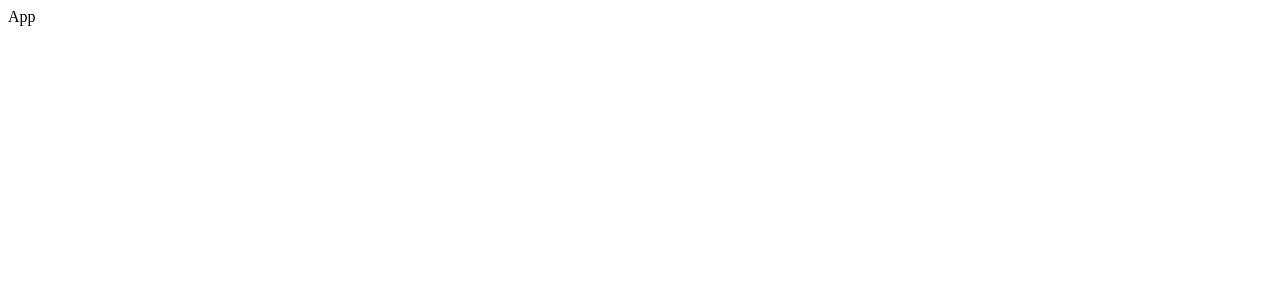
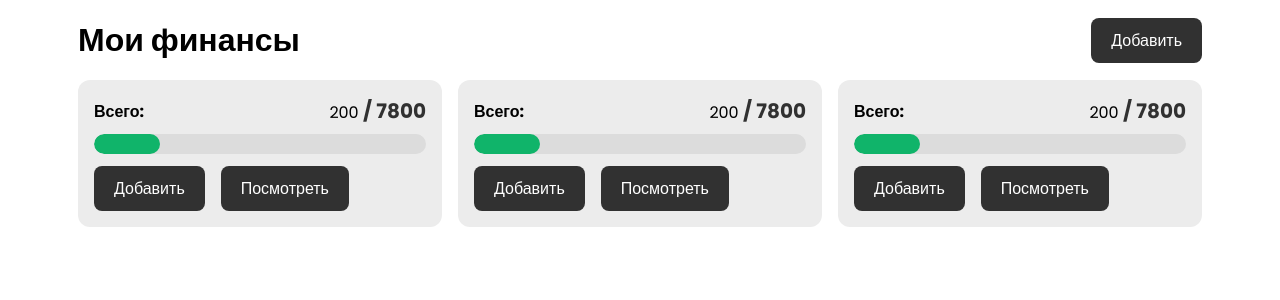
Before and after one commit to Chayzat/my-finance, a React (Create React App) app: page / in a window 1280 px wide. Shown: the top 300 px of the page. Built offline with nearby package versions, Linux system fonts and the light colour scheme.

Commit message:
feat: basic template

```diff
--- /dev/null
+++ b/src/App.css
@@ -0,0 +1,150 @@
+/*=============== GOOGLE FONTS ===============*/
+@import url('https://fonts.googleapis.com/css?family=Poppins:regular,500,600,700&display=swap');
+/*=============== VARIABLES CSS ===============*/
+:root {
+  --header-height: 3.5rem;
+
+  /*========== Colors ==========*/
+  --first-color: #313131;
+  --first-color-gray: #ececec;
+  --progress-color-light: #dcdcdc;
+  --progress-color: #10b46a;
+  --progress-color-red: #cd3c3c;
+  --progress-color-yellow: #e6a335;
+  --text-color: #000;
+  --text-color-light: #fff;
+  --body-color: #fff;
+
+  /*========== Font==========*/
+  --body-font: 'Poppins', sans-serif;
+  --font-bold: 700;
+  --font-black: 900;
+}
+
+* {
+    box-sizing: border-box;
+    padding: 0;
+    margin: 0;
+}
+
+html {
+    scroll-behavior: smooth;
+}
+
+body,
+button,
+input {
+    font-family: var(--body-font);
+}
+
+body {
+    background-color: var(--body-color);
+    color: var(--text-color);
+}
+
+h1, h2, h3 {
+    color: var(--text-color);
+    font-weight: var(--font-bold);
+}
+
+ul {
+    list-style: none;
+}
+
+/* ===============-REUSABLE CSSS CLASSES-=========================== */
+.container {
+    max-width: 1124px;
+    margin-right: 1.5rem;
+    margin-left: 1.5rem;
+}
+
+.section {
+    padding: 0 1.5rem;
+}
+
+.flex {
+    display: flex;
+    align-items: center;
+}
+
+.grid {
+    display: grid;
+}
+
+.btn {
+    display: inline-block;
+    border-radius: .5rem;
+    background-color: var(--first-color);
+    padding: 10px 20px;
+    font-size: 1rem;
+    color: var(--text-color-light);
+    border: none;
+    transition: all .4s;
+    cursor: pointer;
+}
+
+.btn:hover {
+    color: var(--text-color);
+    background-color: var(--first-color-gray);
+    border: 1px solid var(--first-color);
+}
+
+/* ===============-HEADER-=========================== */
+.heading {
+    margin: 1rem auto 0;
+    justify-content: space-between;
+}
+/* ===============-ACCOUNT-=========================== */
+.card {
+    grid-template-columns: repeat(auto-fill, minmax(300px, 1fr));
+    gap: 1rem;
+    justify-content: flex-start;
+    margin: 1rem auto;
+}
+.card__body {
+    background-color: var(--first-color-gray);
+    border-radius: .75rem;
+    padding: 1rem;
+}
+.card__body-header {
+    justify-content: space-between;
+    padding-bottom: 0.5rem;
+}
+.card__body-probability {
+    font-size: 1.25rem;
+    color: var(--first-color);
+    font-weight: var(--font-black);
+}
+.card__body-progress {
+    background-color: var(--progress-color-light);
+    width: 100%;
+    height: 20px;
+    overflow: hidden;
+    justify-content: flex-start;
+    border-radius: 1rem;
+}
+.card__body-progressbar {
+    width: 20%;
+    height: 20px;
+    border-radius: 1rem;
+    background-color: var(--progress-color);
+}
+.card__body-btn {
+    padding-top: 0.75rem;
+    gap: 1rem;
+}
+/* ===============-RESPONSIVE-=========================== */
+@media screen and (max-width: 1150px) {
+    .heading {
+        padding: 0 1.25rem;
+    }
+}
+
+@media screen and (max-width: 678px) {
+    .section {
+        padding: .5rem;
+    }
+    .heading__title {
+        font-size: 1.35rem;
+    }
+}
--- a/src/App.jsx
+++ b/src/App.jsx
@@ -2,7 +2,71 @@ import React from 'react'
 
 function App() {
   return (
-    <div>App</div>
+    <div>
+      <header class="header" id="header">
+        <div class="heading container flex">
+            <h1 class="heading__title">Мои финансы</h1>
+            <button class="heading__btn btn">Добавить</button>
+        </div>
+    </header>
+    <main class="main">
+         <section class="account section">
+            <div class="card container grid">
+                <div class="card__body">
+                    <div class="card__body-header flex">
+                        <h4 class="card__body-title">Всего:</h4>
+                        <div class="card__body-stat">
+                            200 <span class="card__body-probability"> / 7800</span>
+                        </div>
+                    </div>
+                    <div class="card__body-progress flex">
+                        <div class="card__body-progressbar">
+
+                        </div>
+                    </div>
+                    <div class="card__body-btn flex">
+                        <button class="card__body-add btn">Добавить</button>
+                        <button class="card__body-see btn">Посмотреть</button>
+                    </div>
+                </div>
+                <div class="card__body">
+                    <div class="card__body-header flex">
+                        <h4 class="card__body-title">Всего:</h4>
+                        <div class="card__body-stat">
+                            200 <span class="card__body-probability"> / 7800</span>
+                        </div>
+                    </div>
+                    <div class="card__body-progress flex">
+                        <div class="card__body-progressbar">
+
+                        </div>
+                    </div>
+                    <div class="card__body-btn flex">
+                        <button class="card__body-add btn">Добавить</button>
+                        <button class="card__body-see btn">Посмотреть</button>
+                    </div>
+                </div>
+                <div class="card__body">
+                    <div class="card__body-header flex">
+                        <h4 class="card__body-title">Всего:</h4>
+                        <div class="card__body-stat">
+                            200 <span class="card__body-probability"> / 7800</span>
+                        </div>
+                    </div>
+                    <div class="card__body-progress flex">
+                        <div class="card__body-progressbar">
+
+                        </div>
+                    </div>
+                    <div class="card__body-btn flex">
+                        <button class="card__body-add btn">Добавить</button>
+                        <button class="card__body-see btn">Посмотреть</button>
+                    </div>
+                </div>
+            </div>
+         </section>
+    </main>
+    </div>
   )
 }
 
--- a/src/index.js
+++ b/src/index.js
@@ -1,6 +1,7 @@
 import React from "react";
 import ReactDOM from "react-dom/client";
 import App from './App'
+import './App.css'
 
 const root = ReactDOM.createRoot(document.getElementById('root'))
 root.render(
```
